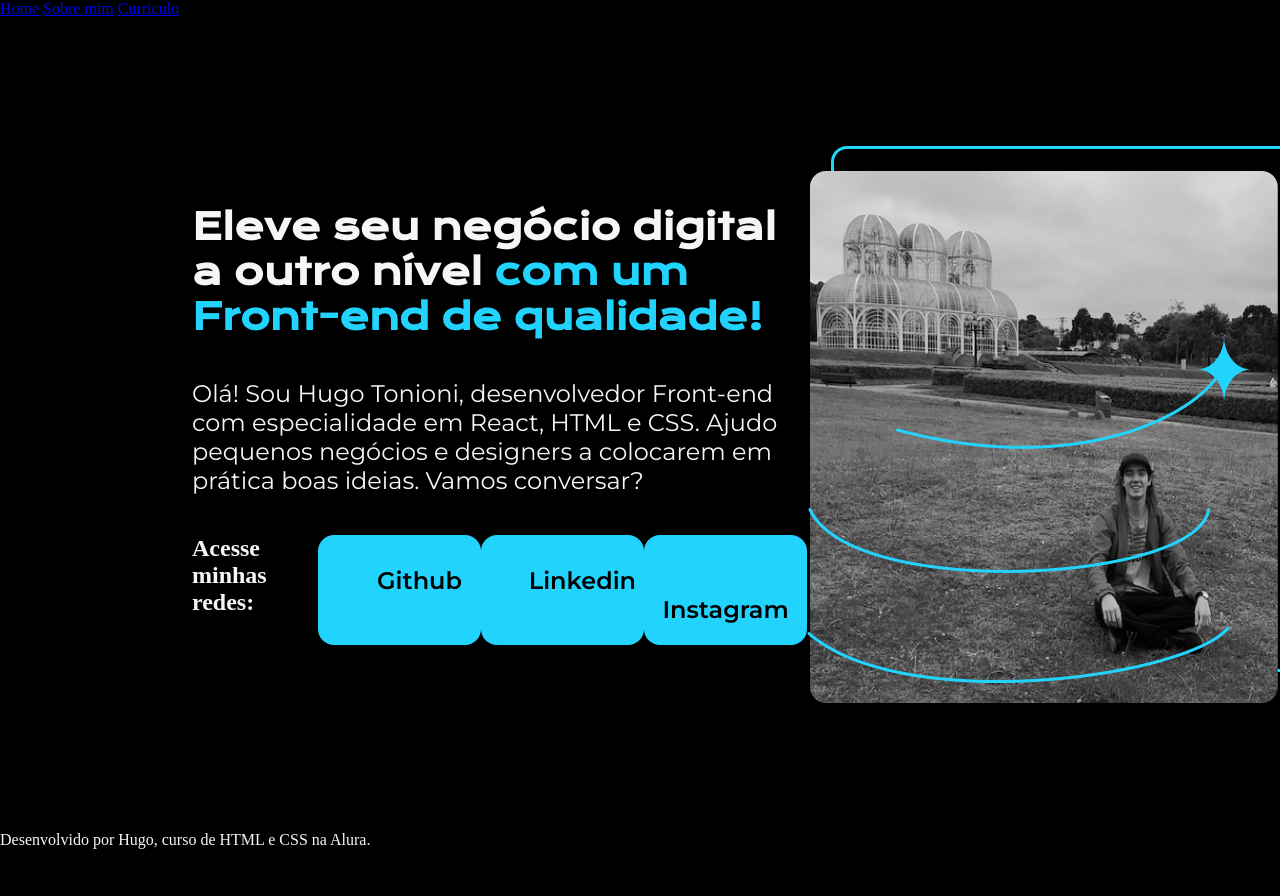
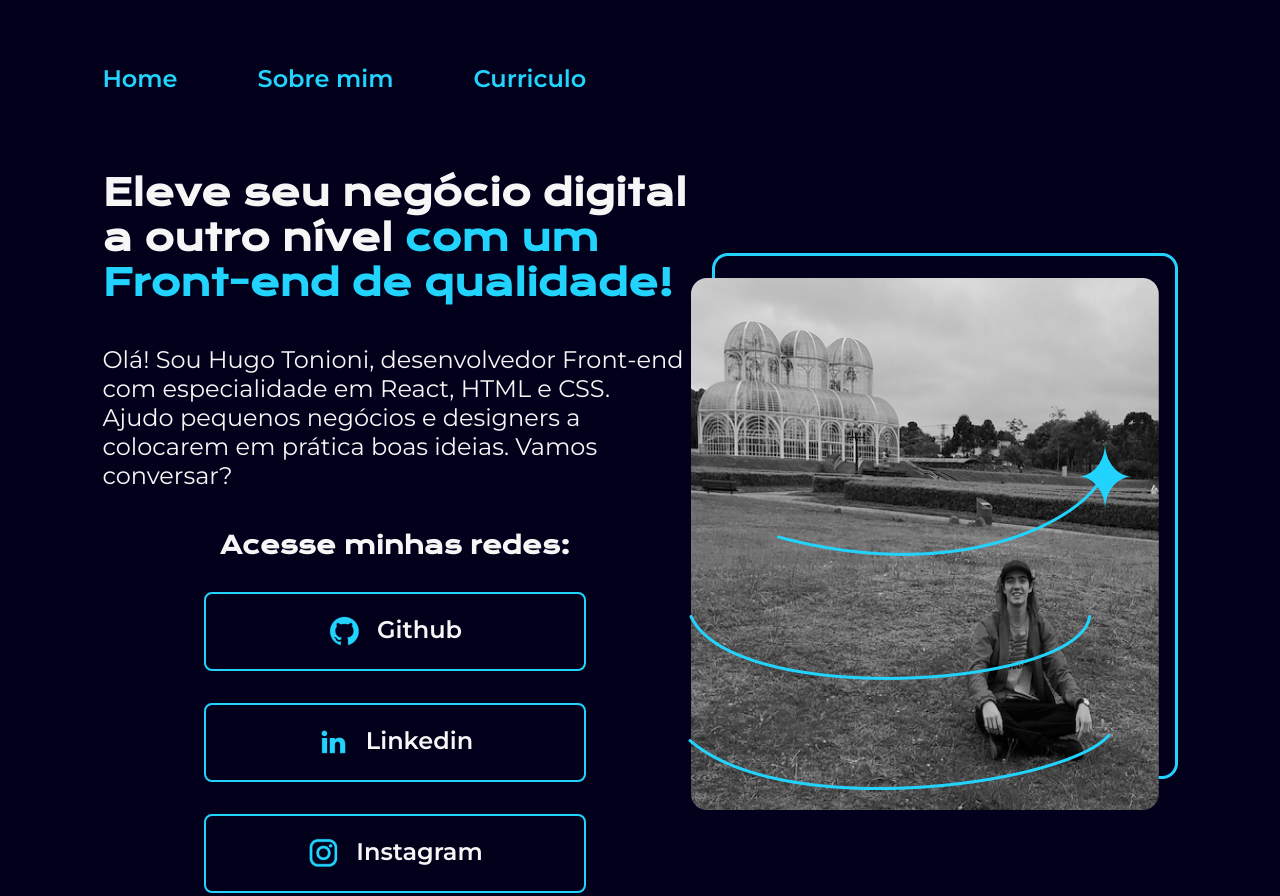
Before and after one commit to htonioni/Portifolio_Projeto-Alura, a plain HTML site: page index.html in a window 1280 px wide. Shown: the top 896 px of the page. Before the commit the page ends 849 px from the top, so only its background shows below. Drawn offline with nearby package versions, Linux system fonts and the light colour scheme.

Commit message:
Update style.css

```diff
--- a/styles/style.css
+++ b/styles/style.css
@@ -1,5 +1,14 @@
 @import url('https://fonts.googleapis.com/css2?family=Krona+One&family=Montserrat:wght@400;600&display=swap');
 
+:root {
+    --cor-primaria: #03001C;
+    --cor-secundaria: #F6F6F6;
+    --cor-terciaria: #22D4FD;
+    --cor-hover: #301E67;
+
+    --fonte-primaria: 'Krona One', sans-serif;;
+    --fonte-secundaria: 'Montserrat', sans-serif;;
+}
 
 * {
     margin: 0;
@@ -7,24 +16,38 @@
 }
 
 body {
-    height: 100vh;
     box-sizing: border-box;
-    background-color: black;
-    color: #f6f6f6;
+    background-color: var(--cor-primaria);
+    color: var(--cor-secundaria);
+}
+
+.cabecalho {
+    padding: 5% 0 0 8%;
+}
+
+.cabecalho__menu {
+    display: flex;
+    gap: 80px;
+}
+
+.cabecalho__menu__link {
+    text-decoration: none;
+    color: var(--cor-terciaria);
+    font-family: var(--fonte-secundaria);
+    font-size: 24px;
+    font-weight: 600;
 }
 
 .destaque-titulo {
-    color: #22D4FD
+    color: var(--cor-terciaria)
 }
 
 .apresentacao {
-    margin: 10% 15%;
+    padding: 6% 8%;
     display: flex;
     align-items:center;
     justify-content: space-between;
 }
-
-
 
 .apresentacao__conteudo {
     width: 615px;
@@ -35,29 +58,65 @@ body {
 
 .apresentacao__conteudo__titulo {
     font-size: 36px;
-    font-family: 'Krona One', sans-serif;
+    font-family: var(--fonte-primaria);
 }
 
 .apresentacao__conteudo__paragrafo {
     font-size: 24px;
-    font-family: 'Montserrat', sans-serif;
+    font-family: var(--fonte-secundaria);
+}
+
+.apresentacao__conteudo__texto li{
+    font-size: 18px;
+    font-family: var(--fonte-secundaria);
+    margin: 0 0 5% 0;
 }
 
 .apresentacao__links {
     display: flex;
     justify-content: space-between;
+    flex-direction: column;
+    align-items: center;
+    gap: 32px;
+}
+
+
+.apresentacao__links__subtitulo {
+    font-family: var(--fonte-primaria);
+    font-weight: 400px;
+    font-size: 24px;
 }
 
 .apresentacao__links__link {
-    background-color: #22d4fd;
-    width: 280px;
+    /* background-color: #22d4fd; */
+    display: flex;
+    justify-content: center;
+    gap: 16px;
+    border: 2px solid var(--cor-terciaria);
+    width: 378px;
     text-align: center;
-    border-radius: 16px;
+    border-radius: 8px;
     font-size: 24px;
     font-weight: 600;
     padding: 21.5px 0;
     text-decoration: none;
-    color: black;
-    font-family: 'Montserrat', sans-serif;
+    color: var(--cor-secundaria);
+    font-family: var(--fonte-secundaria);
 
 }
+
+/* Hover -> mudança de estilo quando passa o mouse */
+.apresentacao__links__link:hover {
+    background-color: var(--cor-hover);
+    font-size: 200%;
+}
+
+.rodape {
+    color: var(--cor-primaria);
+    background-color: var(--cor-terciaria);
+    padding: 23.6px;
+    text-align: center;
+    font-family: var(--fonte-secundaria);
+    font-size: 24px;
+    font-weight: 400;
+}
```
